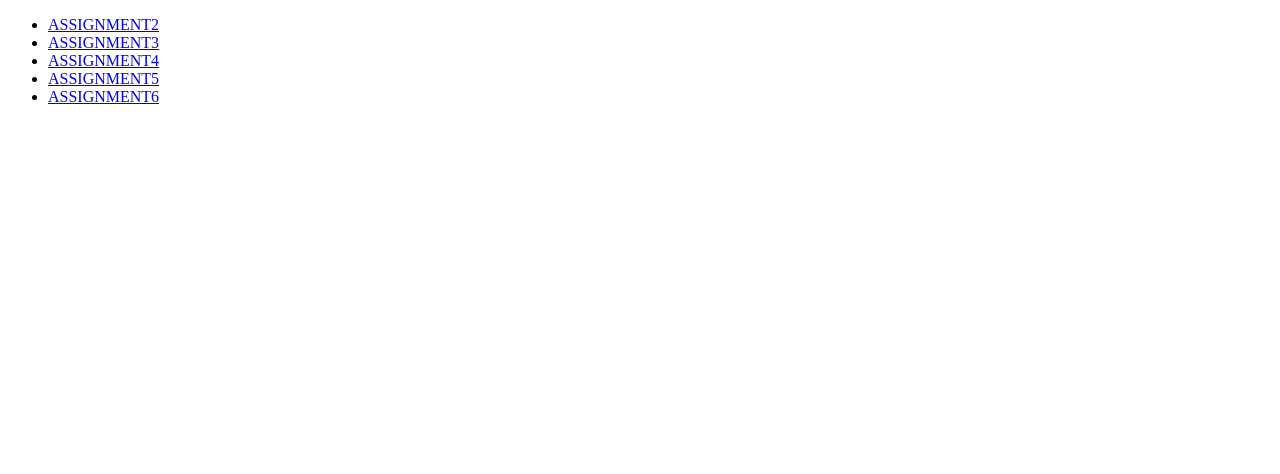
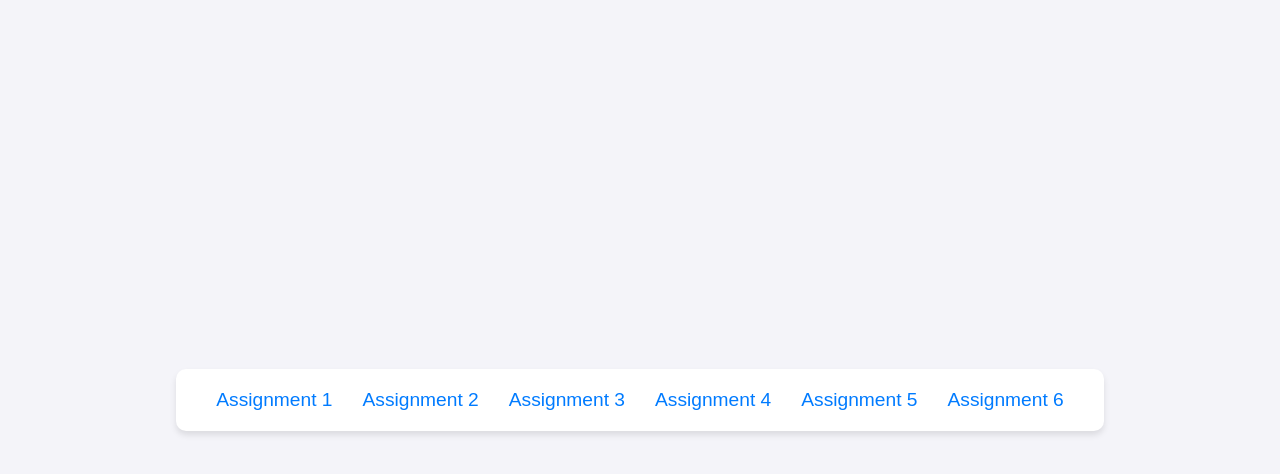
Before and after one commit to Mariahnikee/altschooldev, a plain HTML site: page index.html in a window 1280 px wide. Drawn offline with Linux system fonts and the light colour scheme.

Commit message:
rd commit

```diff
--- a/index.html
+++ b/index.html
@@ -3,16 +3,18 @@
 <head>
   <meta charset="UTF-8">
   <meta name="viewport" content="width=device-width, initial-scale=1.0">
+  <link href = "styles.css" rel="stylesheet"/>
   <title>Document</title>
 </head>
 <body>
   <nav aria-label="Main Navigation">
-    <ul>
-      <li><a href="page2/index.html" target="_blank">ASSIGNMENT2</a></li>
-      <li><a href="page3/index.html" target="_blank">ASSIGNMENT3</a></li>
-      <li><a href="page4/index.html" target="_blank">ASSIGNMENT4</a></li>
-      <li><a href="page5/index.html" target="_blank">ASSIGNMENT5</a></li>
-      <li><a href="page6/index.html" target="_blank">ASSIGNMENT6</a></li>
+    <ul class="nav-list">
+      <li><a href="page1/index.html" target="_blank">Assignment 1</a></li>
+      <li><a href="page2/index.html" target="_blank">Assignment 2</a></li>
+      <li><a href="page3/index.html" target="_blank">Assignment 3</a></li>
+      <li><a href="page4/index.html" target="_blank">Assignment 4</a></li>
+      <li><a href="page5/index.html" target="_blank">Assignment 5</a></li>
+      <li><a href="page6/index.html" target="_blank">Assignment 6</a></li>
     </ul>
   </nav>
 </body>
--- a/page2/styles.css
+++ b/page2/styles.css
@@ -24,13 +24,13 @@ body {
 }
 
 .header-section .highlight {
-  color: #00aa44; /* Green highlight */
+  color: #00aa44;
   font-weight: bold;
 }
 
 /* Content Section */
 .content-section {
-  background-color: #666666; /* Gray background */
+  background-color: #666666;
   padding: 40px 20px;
   display: flex;
   justify-content: center;
@@ -46,7 +46,7 @@ body {
 }
 
 .card-header {
-  background-color: #ffcc00; /* Yellow header */
+  background-color: #ffcc00;
   color: #000;
   font-weight: bold;
   padding: 10px 20px;
--- /dev/null
+++ b/styles.css
@@ -0,0 +1,54 @@
+/* General Reset */
+body, ul {
+  margin: 0;
+  padding: 0;
+  box-sizing: border-box;
+}
+
+body {
+  font-family: Arial, sans-serif;
+  background-color: #f4f4f9;
+  color: #333;
+  display: flex;
+  justify-content: center;
+  align-items: center;
+  height: 100vh;
+}
+
+nav {
+  background-color: #ffffff;
+  padding: 20px 40px;
+  border-radius: 10px;
+  box-shadow: 0 4px 6px rgba(0, 0, 0, 0.1);
+}
+
+.nav-list {
+  list-style: none;
+  display: flex;
+  flex-direction: column;
+  gap: 15px;
+}
+
+.nav-list li {
+  text-align: center;
+}
+
+.nav-list a {
+  text-decoration: none;
+  font-size: 1.2rem;
+  color: #007bff;
+  transition: color 0.3s, transform 0.3s;
+}
+
+.nav-list a:hover {
+  color: #0056b3;
+  transform: scale(1.1);
+}
+
+@media (min-width: 600px) {
+  .nav-list {
+    flex-direction: row;
+    justify-content: center;
+    gap: 30px;
+  }
+}
```
Also changed, not shown: page1/index.html (added, +21 -0 lines), page1/style.css (added, +31 -0 lines).
